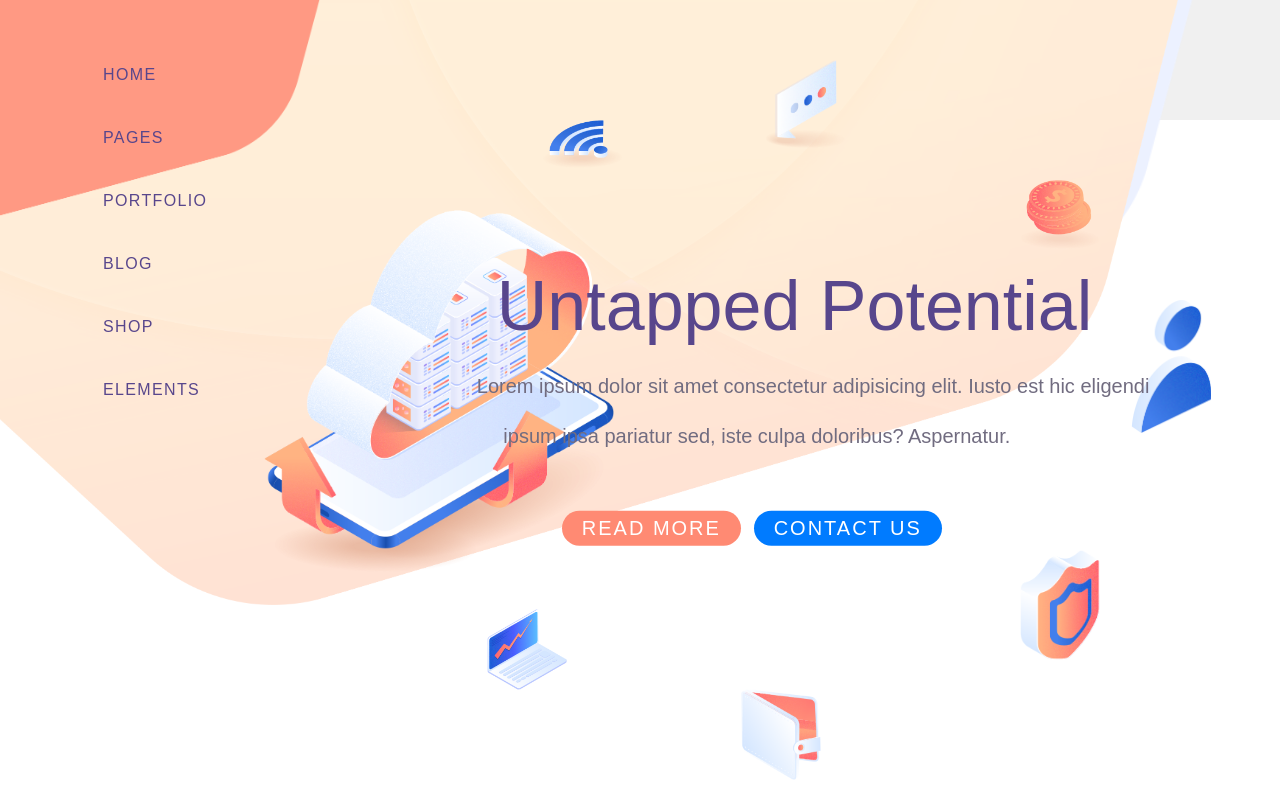
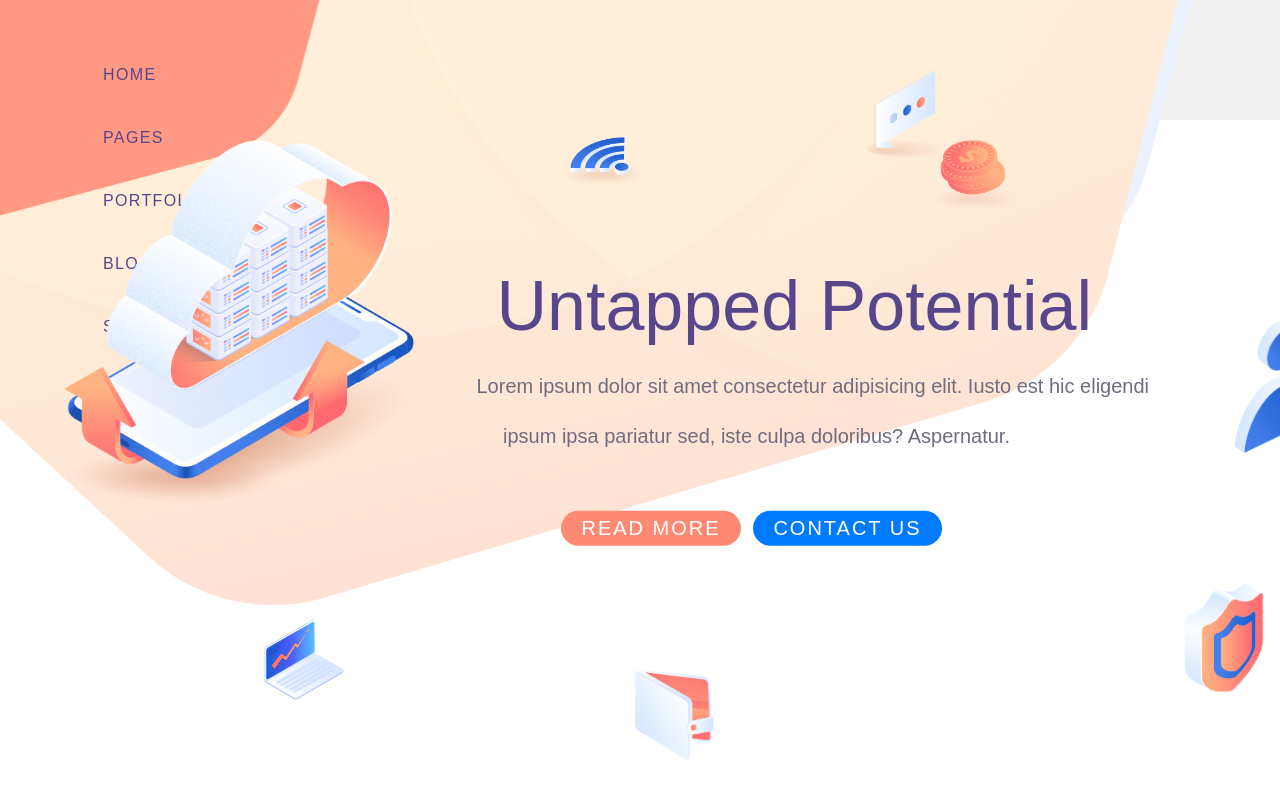
Before and after one commit to thanhkira16/Forton, a plain HTML site: page index.html in a window 1280 px wide. Drawn offline with nearby package versions, Linux system fonts and the light colour scheme.

Commit message:
banner using ta dao

```diff
--- a/scss/_banner.scss
+++ b/scss/_banner.scss
@@ -10,125 +10,130 @@
   .banner-bg {
     position: absolute;
     top: 15%;
-    left: 25%;
-    // min-width: 1650px;
-    width: 87%;
+    left: 5%;
+    min-width: 1250px;
+    // width: 87%;
     height: 75%;
     background-size: cover;
     background-position: center;
     .banner-bg-img {
       position: absolute;
     }
+    img {
+      &:not(:nth-child(3)) {
+        width: 80px;
+      }
+
+      &:nth-child(1) {
+        /* Styles for the first image */
+        top: 20px;
+        right: 300px;
+      }
+
+      &:nth-child(2) {
+        /* Styles for the second image */
+        bottom: 20px;
+        left: 200px;
+      }
+
+      &:nth-child(3) {
+        /* Styles for the third image */
+        top: 20px;
+        left: 0px;
+        width: 350px;
+      }
+
+      &:nth-child(4) {
+        /* Styles for the fourth image */
+        top: -50px;
+        left: 800px;
+      }
+
+      &:nth-child(5) {
+        /* Styles for the fifth image */
+        bottom: 27px;
+        right: 50px;
+      }
+
+      &:nth-child(6) {
+        /* Styles for the sixth image */
+        right: 0px;
+        top: 200px;
+      }
+
+      &:nth-child(7) {
+        /* Styles for the seventh image */
+        bottom: -40px;
+        right: 600px;
+      }
+
+      &:nth-child(8) {
+        /* Styles for the eighth image */
+        top: 17px;
+        left: 500px;
+      }
+    }
+
     // img {
+    //   &:not(:nth-child(3)) {
+    //     width: 80px;
+    //     object-fit: contain;
+    //   }
     //   &:nth-child(1) {
     //     /* Styles for the first image */
-    //     top: 20px;
-    //     right: 300px;
+    //     top: 10%;
+    //     right: 30%;
     //   }
 
     //   &:nth-child(2) {
     //     /* Styles for the second image */
-    //     bottom: 20px;
-    //     left: 200px;
+    //     bottom: 5%;
+    //     left: 15%;
     //   }
 
     //   &:nth-child(3) {
-    //     /* Styles for the third image */
-    //     top: 20px;
-    //     left: 0px;
+    //     top: 15%;
+    //     width: 350px;
+    //     left: -5%;
     //   }
 
     //   &:nth-child(4) {
     //     /* Styles for the fourth image */
-    //     top: -50px;
-    //     left: 800px;
+    //     top: -10%;
+    //     left: 40%;
     //   }
 
     //   &:nth-child(5) {
     //     /* Styles for the fifth image */
-    //     bottom: 27px;
-    //     right: 50px;
+    //     bottom: 10%;
+    //     right: 30%;
     //   }
 
     //   &:nth-child(6) {
     //     /* Styles for the sixth image */
-    //     right: 0px;
-    //     top: 200px;
+    //     right: 20%;
+    //     top: 30%;
     //   }
 
     //   &:nth-child(7) {
     //     /* Styles for the seventh image */
-    //     bottom: -40px;
-    //     right: 600px;
+    //     bottom: -10%;
+    //     right: 55%;
     //   }
 
     //   &:nth-child(8) {
-    //     /* Styles for the eighth image */
-    //     top: 17px;
-    //     left: 500px;
+    //     /* Styles for the eight h image */
+    //     top: 0%;
+    //     left: 20%;
     //   }
     // }
-
-    img {
-      &:not(:nth-child(3)) {
-        width: 80px;
-        object-fit: contain;
-      }
-      &:nth-child(1) {
-        /* Styles for the first image */
-        top: 10%;
-        right: 30%;
-      }
-
-      &:nth-child(2) {
-        /* Styles for the second image */
-        bottom: 5%;
-        left: 15%;
-      }
-
-      &:nth-child(3) {
-        top: 15%;
-        width: 350px;
-        left: -5%;
-      }
-
-      &:nth-child(4) {
-        /* Styles for the fourth image */
-        top: -10%;
-        left: 40%;
-      }
-
-      &:nth-child(5) {
-        /* Styles for the fifth image */
-        bottom: 10%;
-        right: 30%;
-      }
-
-      &:nth-child(6) {
-        /* Styles for the sixth image */
-        right: 20%;
-        top: 30%;
-      }
-
-      &:nth-child(7) {
-        /* Styles for the seventh image */
-        bottom: -10%;
-        right: 55%;
-      }
-
-      &:nth-child(8) {
-        /* Styles for the eight h image */
-        top: 0%;
-        left: 20%;
-      }
-    }
   }
 
   .banner-content {
     position: absolute;
     top: 50%;
-    left: 50%;
-    width: 60rem;
+    left: 65%;
+    width: 600px;
     transform: translate(-70%, -60%);
     text-align: center;
     color: #333; /* Example text color */
@@ -184,11 +189,20 @@
 }
 
 //Tablet
-@media (min-width: 768x) and (max-width: 1024px) {
+@media (min-width: 768px) and (max-width: 1024px) {
   .banner {
     .banner-bg {
-      top: 0;
-      left: 0;
+      top: 5rem;
+      left: -15rem;
     }
   }
 }
+
+@media (min-width: 1037px) and (max-width: 1200px) {
+  .banner {
+    .banner-bg {
+      top: 10rem;
+      left: -10rem;
+    }
+  }
+}
```
Also changed, not shown: css/main.css.
